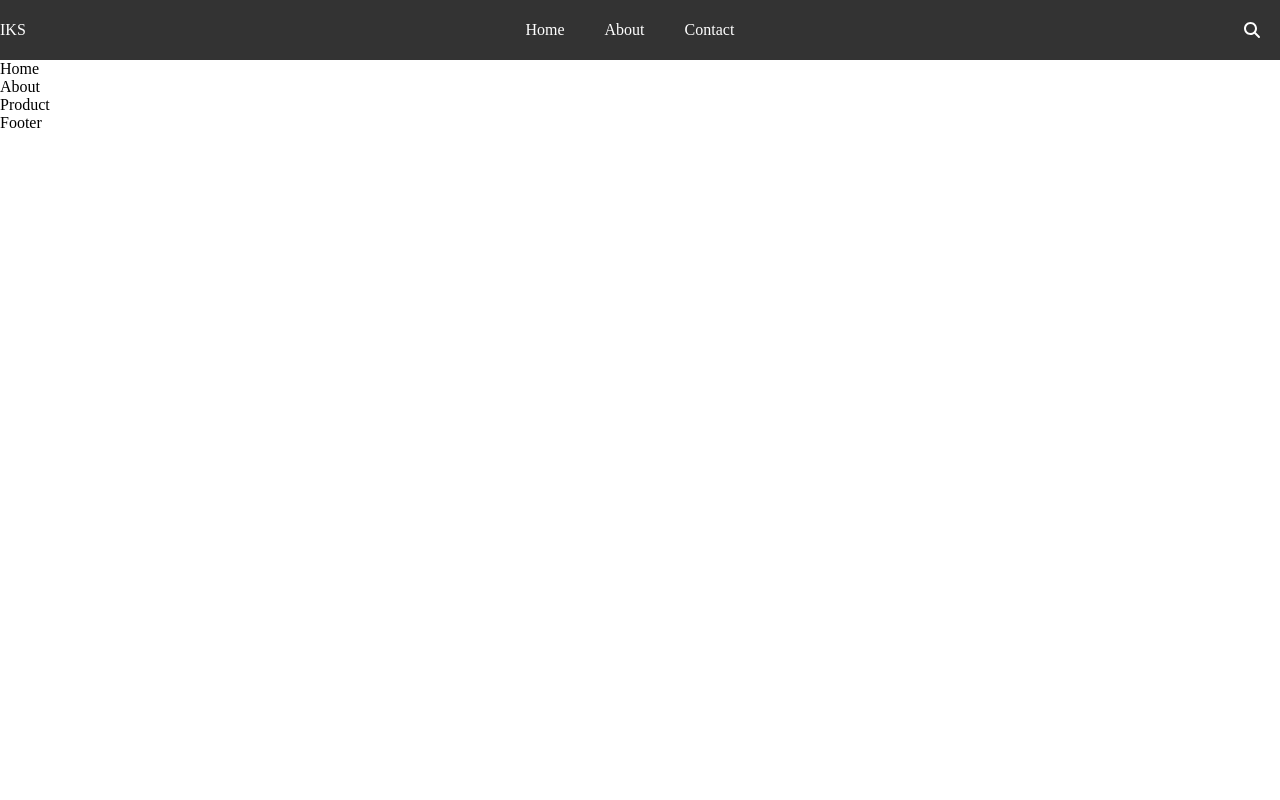
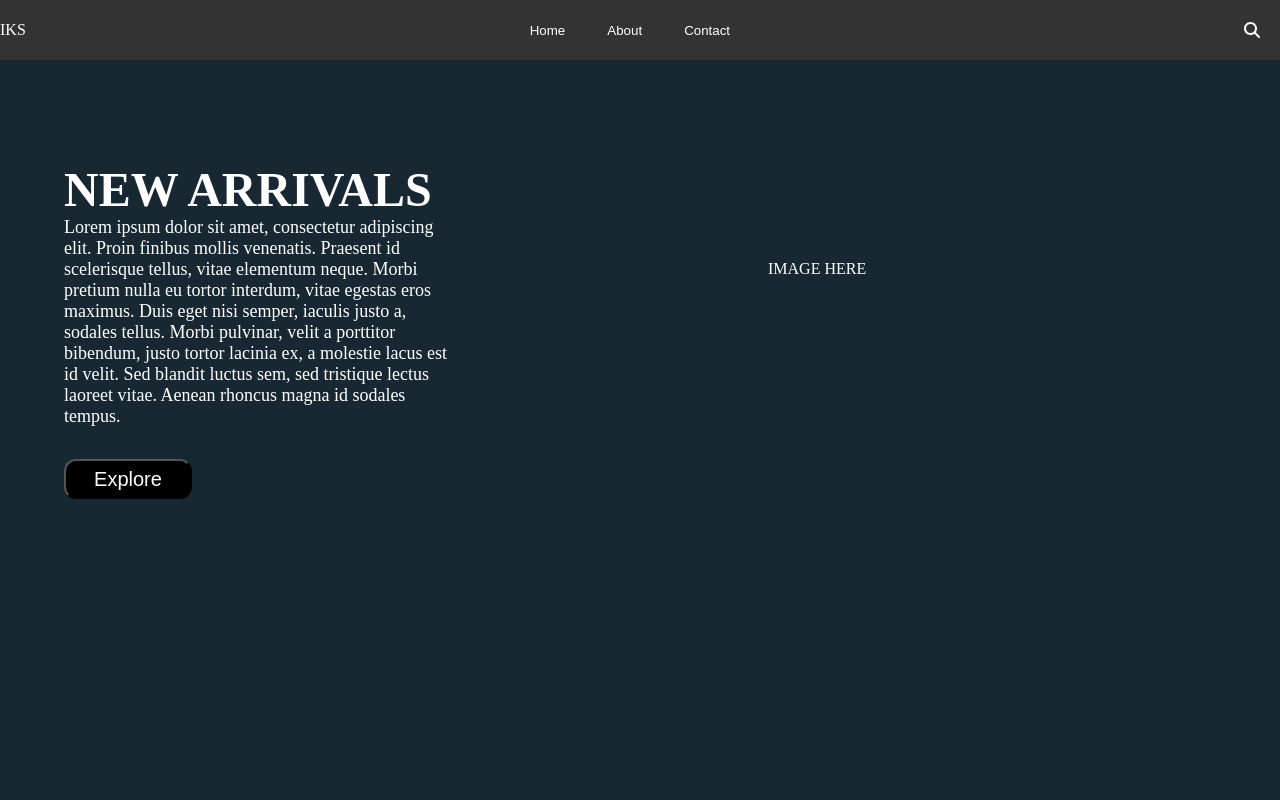
Before and after one commit to IN-Accurate/IKS-INT-Products, a React (Create React App) app in the folder iks-product-showcase/: page / in a window 1280 px wide. Shown: the top 800 px of the page. Built offline with nearby package versions, Linux system fonts and the light colour scheme.

Commit message:
Add functionality to navbar and add styles

```diff
--- a/iks-product-showcase/src/components/About/About.css
+++ b/iks-product-showcase/src/components/About/About.css
@@ -0,0 +1,3 @@
+.about-container{
+    margin-top:60px;
+}
--- a/iks-product-showcase/src/components/About/About.js
+++ b/iks-product-showcase/src/components/About/About.js
@@ -1,7 +1,7 @@
-
+import './About.css'
 function About() {
   return (
-    <div className="about-container">About</div>
+    <div className="about-container" id="about-container">About</div>
   )
 }
 
--- a/iks-product-showcase/src/components/Footer/Footer.js
+++ b/iks-product-showcase/src/components/Footer/Footer.js
@@ -1,7 +1,7 @@
-
+import './Footer.css'
 function Footer() {
   return (
-    <div className="footer-container">Footer</div>
+    <div className="footer-container" id="footer-container">Footer</div>
   )
 }
 
--- a/iks-product-showcase/src/components/Home/Home.css
+++ b/iks-product-showcase/src/components/Home/Home.css
@@ -0,0 +1,61 @@
+.home-container{
+    background-color:rgb(24,40,51);
+    color: white;
+    display: flex;
+    flex-direction: row;
+    margin-top: 60px;
+}
+.header-text{
+    font-size:48px;
+    font-weight: bold;
+}
+.leftside{
+    padding-top: 200px;
+    display: flex;
+    flex-direction: column;
+    align-items: flex-start;
+    justify-content: left;
+    padding-left:5%;
+    padding-right:5%;
+    padding-top: 8%;
+    width: 50%;
+    height: 100vh;
+}
+
+.rightside{
+
+    padding-top: 200px;
+}
+
+.home-content{
+    width:60%;
+    font-size: 18px;
+}
+
+.explore-btn{
+    border-radius: 12px;
+    font-size: 20px;
+    width:20%;
+    height: 40px;
+    background-color:black;
+    color:white;
+    margin-top:5%;
+    -webkit-border-radius: 12px;
+    -moz-border-radius: 12px;
+    -ms-border-radius: 12px;
+    -o-border-radius: 12px;
+}
+.explore-btn:hover{
+    background-color:white;
+    color:black;
+    transition-duration: 0.8s;
+}
+
+
+@media (min-width: 601px) and (max-width: 900px) {
+
+.header-text{
+    font-size:30px;
+    font-weight: bold;
+}
+}
--- a/iks-product-showcase/src/components/Home/Home.js
+++ b/iks-product-showcase/src/components/Home/Home.js
@@ -1,10 +1,34 @@
+import "./Home.css";
+import { animateScroll as scroll } from "react-scroll";
 
 function Home() {
+  const scrollToProduct = () => {
+    const element = document.getElementById("product-container");
+
+      scroll.scrollTo(element.offsetTop);
+
+  };
+
   return (
-    <div className="home-container">
-      Home
+     <div className="home-container" id="home-container">
+      <div className="leftside">
+        <div className="header-text">NEW ARRIVALS</div>
+        <div className="home-content">
+          Lorem ipsum dolor sit amet, consectetur adipiscing elit. Proin finibus
+          mollis venenatis. Praesent id scelerisque tellus, vitae elementum
+          neque. Morbi pretium nulla eu tortor interdum, vitae egestas eros
+          maximus. Duis eget nisi semper, iaculis justo a, sodales tellus. Morbi
+          pulvinar, velit a porttitor bibendum, justo tortor lacinia ex, a
+          molestie lacus est id velit. Sed blandit luctus sem, sed tristique
+          lectus laoreet vitae. Aenean rhoncus magna id sodales tempus.
+        </div>
+        <button className="explore-btn" onClick={scrollToProduct}>
+          Explore
+        </button>
+      </div>
+      <div className="rightside">IMAGE HERE</div>
     </div>
-  )
+  );
 }
 
-export default Home
+export default Home;
--- a/iks-product-showcase/src/components/Navbar/Navbar.css
+++ b/iks-product-showcase/src/components/Navbar/Navbar.css
@@ -1,11 +1,13 @@
-.navbar-container{
+.navbar-container {
   display: flex;
   justify-content: space-between;
   align-items: center;
   height: 60px;
   background-color: #333;
   color: #fff;
-  position: relative;
+  position: fixed;
+  top: 0;
+  width: 100vw;
 }
 
 .navbar .logo {
@@ -15,12 +17,21 @@
 
 .navbar-links {
   display: flex;
+  gap: 30px;
+  font-size: 24px;
 }
 
 .navbar-links a {
-  color: #fff;
-  text-decoration: none;
   margin: 0 20px;
+}
+
+.nav-btn{
+  background-color: transparent;
+  color:white;
+  cursor: pointer;
+  border: none;
+  display: flex;
+  align-items: flex-start;
 }
 
 .search-container {
@@ -54,22 +65,8 @@
   position: absolute;
   right: 20px;
 }
-
-.mobile-menu {
-  display: flex;
-  flex-direction: column;
-  background-color: #333;
-  position: absolute;
-  top: 60px;
-  left: 0;
-  right: 0;
-  z-index: 1;
-}
-
-.mobile-menu a {
-  color: #fff;
-  text-decoration: none;
-  margin: 20px;
+.mobile-menu{
+  display: none;
 }
 
 @media (max-width: 600px) {
@@ -90,6 +87,22 @@
   .mobile-menu > .search-container {
     display: flex;
   }
+
+  .mobile-menu {
+    display: flex;
+    flex-direction: column;
+    background-color: #333;
+    position: absolute;
+    top: 60px;
+    left: 0;
+    right: 0;
+    z-index: 1;
+  }
+  .mobile-menu a {
+    color: #fff;
+    text-decoration: none;
+    margin: 20px;
+  }
 }
 
 @media (min-width: 601px) and (max-width: 900px) {
@@ -105,6 +118,27 @@
 
   .mobile-menu > .search-container {
     display: flex;
+  }
+  .mobile-menu a {
+    color: #fff;
+    text-decoration: none;
+    margin: 20px;
+  }
+
+  .mobile-menu {
+    display: flex;
+    flex-direction: column;
+    background-color: #333;
+    position: absolute;
+    top: 60px;
+    left: 0;
+    right: 0;
+    z-index: 1;
+  }
+  .mobile-menu a {
+    color: #fff;
+    text-decoration: none;
+    margin: 20px;
   }
 }
 
--- a/iks-product-showcase/src/components/Navbar/Navbar.js
+++ b/iks-product-showcase/src/components/Navbar/Navbar.js
@@ -5,17 +5,33 @@ import { FontAwesomeIcon } from "@fortawesome/react-fontawesome";
 import { useState } from "react";
 import { faSearch } from "@fortawesome/free-solid-svg-icons";
 
+import { animateScroll as scroll } from "react-scroll";
+
 const Navbar = () => {
+
+  const scrollToHome = () => {
+    const element = document.getElementById("home-container");
+      scroll.scrollTo(element.offsetTop);
+  };
+
+  const scrollToAbout = () => {
+    const element = document.getElementById("about-container");
+      scroll.scrollTo(element.offsetTop);
+  };
+
+  const scrollToContact = () => {
+    const element = document.getElementById("footer-container");
+      scroll.scrollTo(element.offsetTop);
+  };
   const [isOpen, setIsOpen] = useState(false);
   const [isSearchOpen, setIsSearchOpen] = useState(false);
-
   return (
     <nav className="navbar-container">
       <div className="logo">IKS</div>
       <div className="navbar-links">
-        <a href="#">Home</a>
-        <a href="#">About</a>
-        <a href="#">Contact</a>
+        <button onClick={scrollToHome} className="nav-btn">Home</button>
+        <button onClick={scrollToAbout} className="nav-btn">About</button>
+        <button onClick={scrollToContact} className="nav-btn">Contact</button>
       </div>
       <div className="search-container">
         {isSearchOpen ? (
@@ -56,9 +72,9 @@ const Navbar = () => {
       </div>
       {isOpen && (
         <div className="mobile-menu">
-          <a href="#">Home</a>
-          <a href="#">About</a>
-          <a href="#">Contact</a>
+        <button onClick={scrollToHome} className="nav-btn">Home</button>
+        <button onClick={scrollToAbout} className="nav-btn">About</button>
+        <button onClick={scrollToContact} className="nav-btn">Contact</button>
 
           <div className="search-container">
             {isSearchOpen ? (
--- a/iks-product-showcase/src/components/Product/Product.css
+++ b/iks-product-showcase/src/components/Product/Product.css
@@ -0,0 +1,3 @@
+.product-container{
+    margin-top:60px;
+}
--- a/iks-product-showcase/src/components/Product/Product.js
+++ b/iks-product-showcase/src/components/Product/Product.js
@@ -1,7 +1,11 @@
+import { useRef } from 'react';
+import './Product.css'
 
 function Product() {
+  const productRef = useRef(null);
+
   return (
-    <div className="product-container">Product</div>
+    <div className="product-container" id="product-container">Product</div>
   )
 }
 
```
